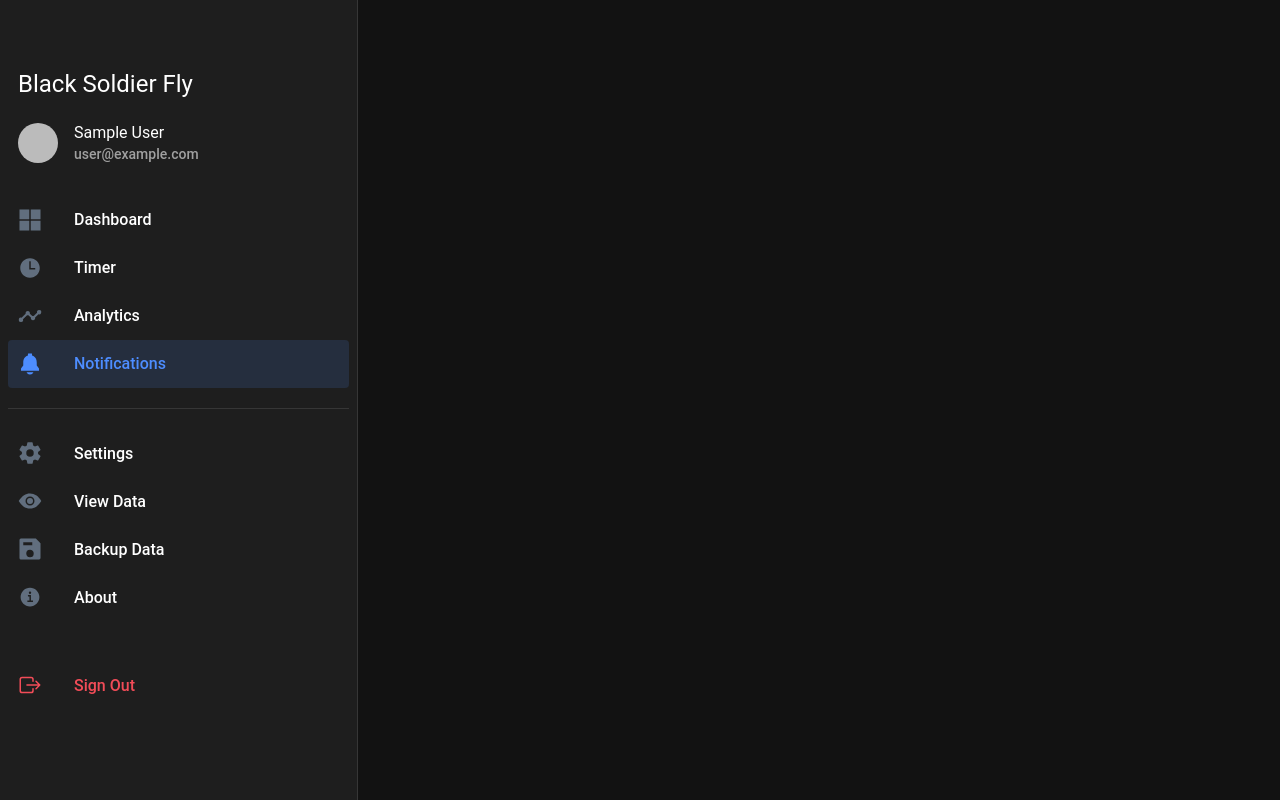
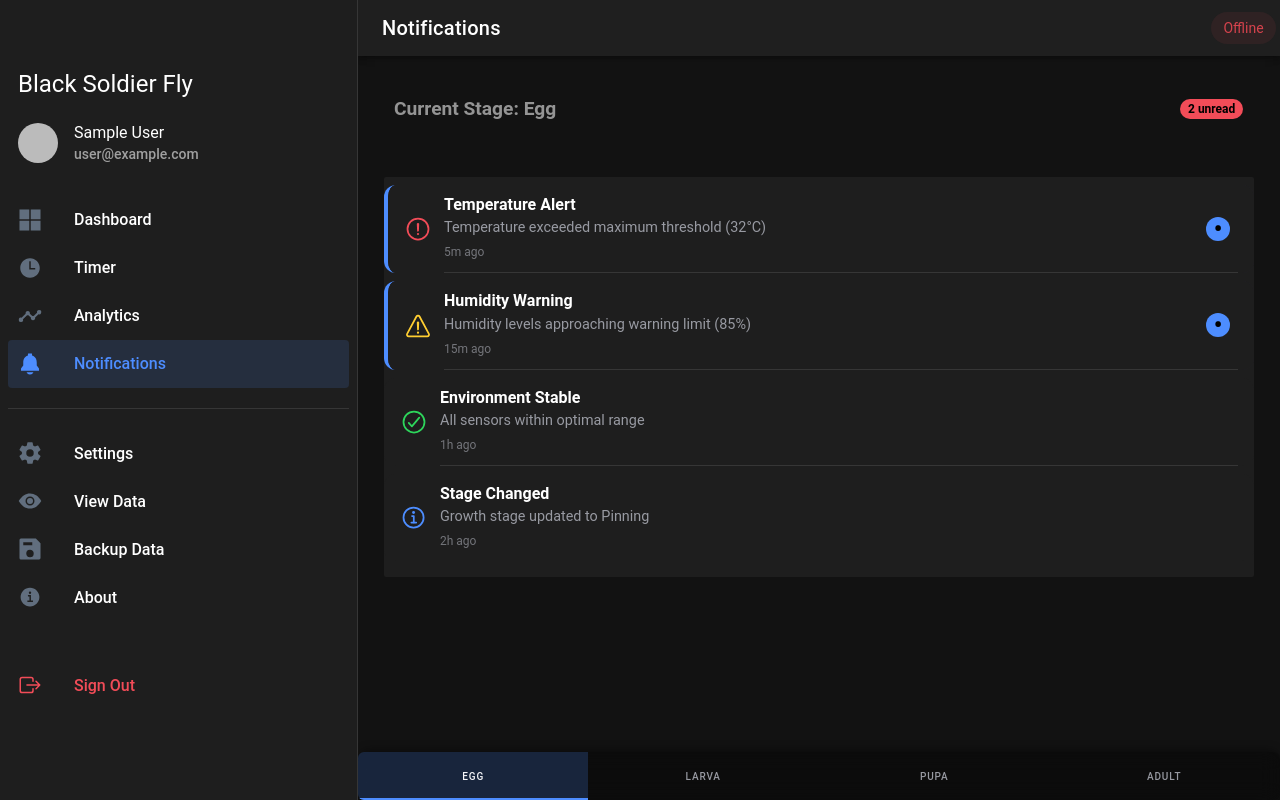
Before and after one commit to TheMasshiro/bsfly-iot, a React (Vite) app in the folder bsfly-iot/: page /notifications in a window 1280 px wide. Built offline with nearby package versions, Linux system fonts and the light colour scheme; no server answers; sample sign-in values are in the browser's storage.

Commit message:
feat(notifications): Introduce dedicated notifications page

```diff
--- a/bsfly-iot/src/App.tsx
+++ b/bsfly-iot/src/App.tsx
@@ -40,6 +40,7 @@ import Settings from './pages/Settings/Settings';
 import About from './pages/About/About';
 import { SignedIn, SignedOut } from '@clerk/clerk-react';
 import Welcome from './pages/Welcome/Welcome';
+import Notifications from './pages/Notifications/Notifications';
 
 setupIonicReact();
 
@@ -61,6 +62,7 @@ const App: React.FC = () => {
                                 <Route path="/dashboard" exact={true} component={Dashboard} />
                                 <Route path="/photoperiod" exact={true} component={Timer} />
                                 <Route path="/analytics" exact={true} component={Analytics} />
+                                <Route path="/notifications" exact={true} component={Notifications} />
                                 <Route path="/settings" exact={true} component={Settings} />
                                 <Route path="/about" exact={true} component={About} />
                             </IonRouterOutlet>
--- /dev/null
+++ b/bsfly-iot/src/pages/Notifications/Notifications.css
@@ -0,0 +1,86 @@
+/* page */
+.notifications-page ion-content {
+  --padding-bottom: 45px;
+}
+
+/* header card */
+.notifications-page .notification-header-card {
+  background-color: transparent;
+  box-shadow: none !important;
+}
+
+.notifications-page .notification-header {
+  display: flex;
+  justify-content: space-between;
+  align-items: center;
+  padding: 8px 0;
+}
+
+.notifications-page .notification-header h2 {
+  margin: 0;
+  font-size: 1.2rem;
+  font-weight: 600;
+}
+
+.notifications-page .unread-badge {
+  font-size: 0.75rem;
+  padding: 4px 8px;
+  border-radius: 12px;
+}
+
+/* notification items */
+.notifications-page .notification-item {
+  --padding-start: 16px;
+  --padding-end: 16px;
+  --inner-padding-end: 8px;
+  margin-bottom: 8px;
+  border-radius: 12px;
+  transition: all 0.3s ease;
+}
+
+.notifications-page .notification-item:hover {
+  transform: translateX(4px);
+}
+
+.notifications-page .notification-unread {
+  background: rgba(96, 48, 255, 0.05);
+  border-left: 4px solid var(--ion-color-primary);
+}
+
+.notifications-page .notification-icon {
+  font-size: 28px;
+  margin-right: 12px;
+}
+
+.notifications-page .notification-title {
+  font-weight: 600;
+  font-size: 1rem;
+  margin: 0 0 4px 0;
+  color: var(--ion-text-color);
+}
+
+.notifications-page .notification-message {
+  font-size: 0.9rem;
+  margin: 0 0 4px 0;
+  color: var(--ion-color-medium);
+  line-height: 1.4;
+}
+
+.notifications-page .notification-timestamp {
+  font-size: 0.75rem;
+  margin: 0;
+  color: var(--ion-color-medium);
+  opacity: 0.7;
+}
+
+.notifications-page .unread-dot {
+  font-size: 1.5rem;
+  font-weight: bold;
+  padding: 0;
+  width: 24px;
+  height: 24px;
+  display: flex;
+  align-items: center;
+  justify-content: center;
+  border-radius: 50%;
+}
--- /dev/null
+++ b/bsfly-iot/src/pages/Notifications/Notifications.tsx
@@ -0,0 +1,176 @@
+import { IonBadge, IonCard, IonCardContent, IonCol, IonContent, IonGrid, IonHeader, IonIcon, IonItem, IonLabel, IonList, IonPage, IonRow, IonText, IonTitle, IonToolbar } from '@ionic/react';
+import './Notifications.css';
+import { FC, useMemo } from 'react';
+import Toolbar from '../../components/Toolbar/Toolbar';
+import { alertCircleOutline, checkmarkCircleOutline, informationCircleOutline, warningOutline } from 'ionicons/icons';
+import { useLifeCycle } from '../../context/LifeCycleContext';
+import Segments from '../../components/Segments/Segments';
+
+interface Notification {
+    id: string;
+    type: 'success' | 'warning' | 'danger' | 'info';
+    title: string;
+    message: string;
+    timestamp: Date;
+    read: boolean;
+}
+
+const mockNotifications: Notification[] = [
+    {
+        id: '1',
+        type: 'danger',
+        title: 'Temperature Alert',
+        message: 'Temperature exceeded maximum threshold (32°C)',
+        timestamp: new Date(Date.now() - 1000 * 60 * 5),
+        read: false
+    },
+    {
+        id: '2',
+        type: 'warning',
+        title: 'Humidity Warning',
+        message: 'Humidity levels approaching warning limit (85%)',
+        timestamp: new Date(Date.now() - 1000 * 60 * 15),
+        read: false
+    },
+    {
+        id: '3',
+        type: 'success',
+        title: 'Environment Stable',
+        message: 'All sensors within optimal range',
+        timestamp: new Date(Date.now() - 1000 * 60 * 60),
+        read: true
+    },
+    {
+        id: '4',
+        type: 'info',
+        title: 'Stage Changed',
+        message: 'Growth stage updated to Pinning',
+        timestamp: new Date(Date.now() - 1000 * 60 * 60 * 2),
+        read: true
+    }
+];
+
+const Notifications: FC = () => {
+    const { stage, setStage } = useLifeCycle();
+
+    const getNotificationIcon = (type: string) => {
+        switch (type) {
+            case 'success':
+                return checkmarkCircleOutline;
+            case 'warning':
+                return warningOutline;
+            case 'danger':
+                return alertCircleOutline;
+            case 'info':
+            default:
+                return informationCircleOutline;
+        }
+    };
+
+    const getNotificationColor = (type: string) => {
+        switch (type) {
+            case 'success':
+                return 'success';
+            case 'warning':
+                return 'warning';
+            case 'danger':
+                return 'danger';
+            case 'info':
+            default:
+                return 'primary';
+        }
+    };
+
+    const formatTimestamp = (date: Date) => {
+        const now = new Date();
+        const diff = now.getTime() - date.getTime();
+        const minutes = Math.floor(diff / 60000);
+        const hours = Math.floor(minutes / 60);
+        const days = Math.floor(hours / 24);
+
+        if (days > 0) return `${days}d ago`;
+        if (hours > 0) return `${hours}h ago`;
+        if (minutes > 0) return `${minutes}m ago`;
+        return 'Just now';
+    };
+
+    const unreadCount = useMemo(
+        () => mockNotifications.filter(n => !n.read).length,
+        []
+    );
+
+    return (
+        <IonPage className="notifications-page">
+            <IonHeader>
+                <Toolbar header="Notifications" />
+            </IonHeader>
+
+            <IonContent fullscreen>
+                <IonHeader collapse="condense">
+                    <IonToolbar>
+                        <IonTitle size="large">Notifications</IonTitle>
+                    </IonToolbar>
+                </IonHeader>
+
+                <IonGrid>
+                    <IonRow className="ion-justify-content-center ion-align-items-center">
+                        <IonCol>
+                            <IonCard className="notification-header-card">
+                                <IonCardContent>
+                                    <div className="notification-header">
+                                        <IonText>
+                                            <h2>Current Stage: {stage}</h2>
+                                        </IonText>
+                                        {unreadCount > 0 && (
+                                            <IonBadge color="danger" className="unread-badge">
+                                                {unreadCount} unread
+                                            </IonBadge>
+                                        )}
+                                    </div>
+                                </IonCardContent>
+                            </IonCard>
+                        </IonCol>
+                    </IonRow>
+
+                    <IonRow>
+                        <IonCol>
+                            <IonList inset>
+                                {mockNotifications.map((notification) => (
+                                    <IonItem
+                                        key={notification.id}
+                                        className={`notification-item ${!notification.read ? 'notification-unread' : ''}`}
+                                        button
+                                        detail={false}
+                                    >
+                                        <IonIcon
+                                            icon={getNotificationIcon(notification.type)}
+                                            slot="start"
+                                            color={getNotificationColor(notification.type)}
+                                            className="notification-icon"
+                                        />
+                                        <IonLabel>
+                                            <h2 className="notification-title">{notification.title}</h2>
+                                            <p className="notification-message">{notification.message}</p>
+                                            <p className="notification-timestamp">
+                                                {formatTimestamp(notification.timestamp)}
+                                            </p>
+                                        </IonLabel>
+                                        {!notification.read && (
+                                            <IonBadge color="primary" slot="end" className="unread-dot">
+                                                •
+                                            </IonBadge>
+                                        )}
+                                    </IonItem>
+                                ))}
+                            </IonList>
+                        </IonCol>
+                    </IonRow>
+                </IonGrid>
+
+                <Segments stage={stage} setStage={setStage} />
+            </IonContent>
+        </IonPage>
+    );
+};
+
+export default Notifications;
```
